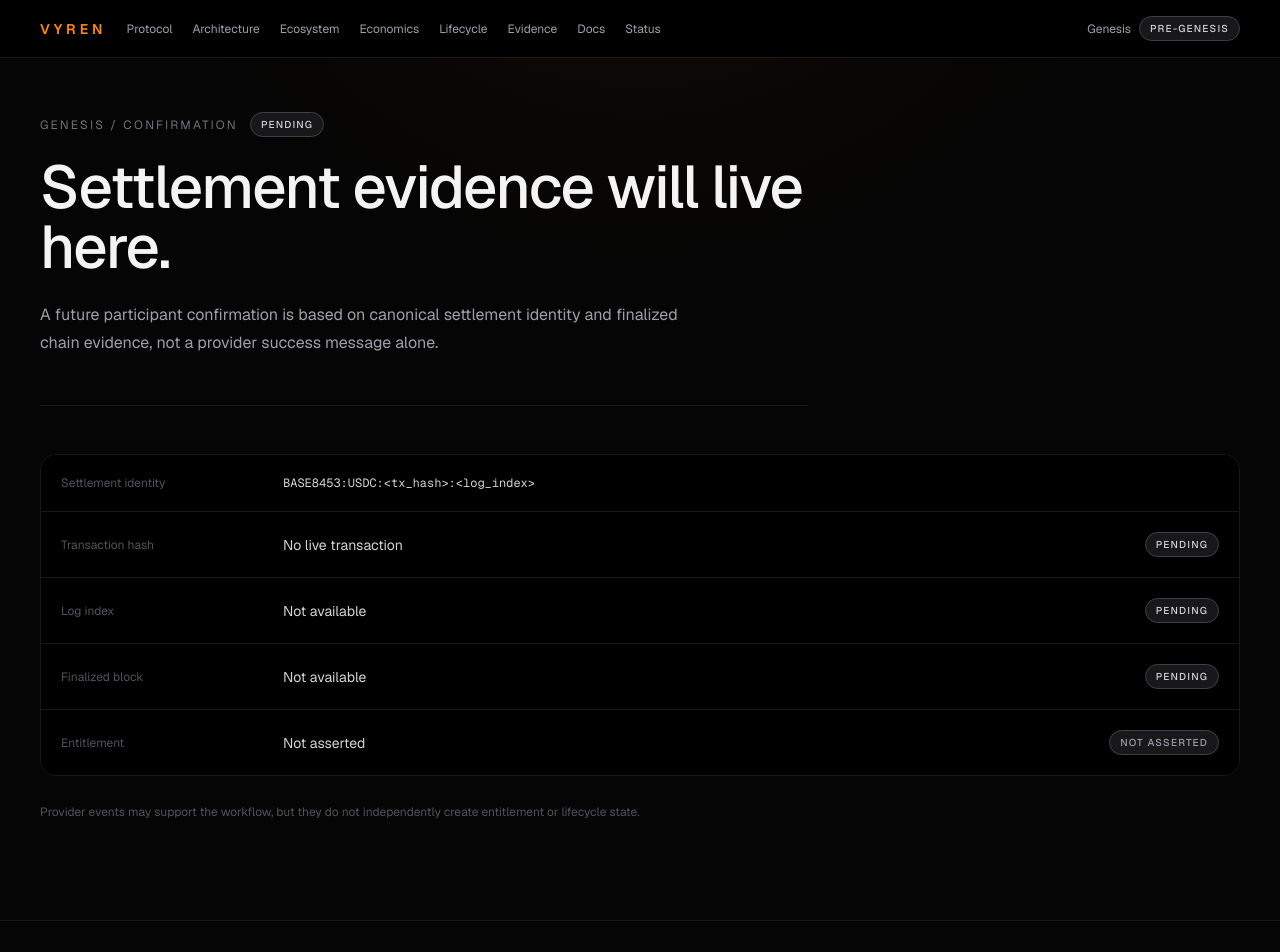
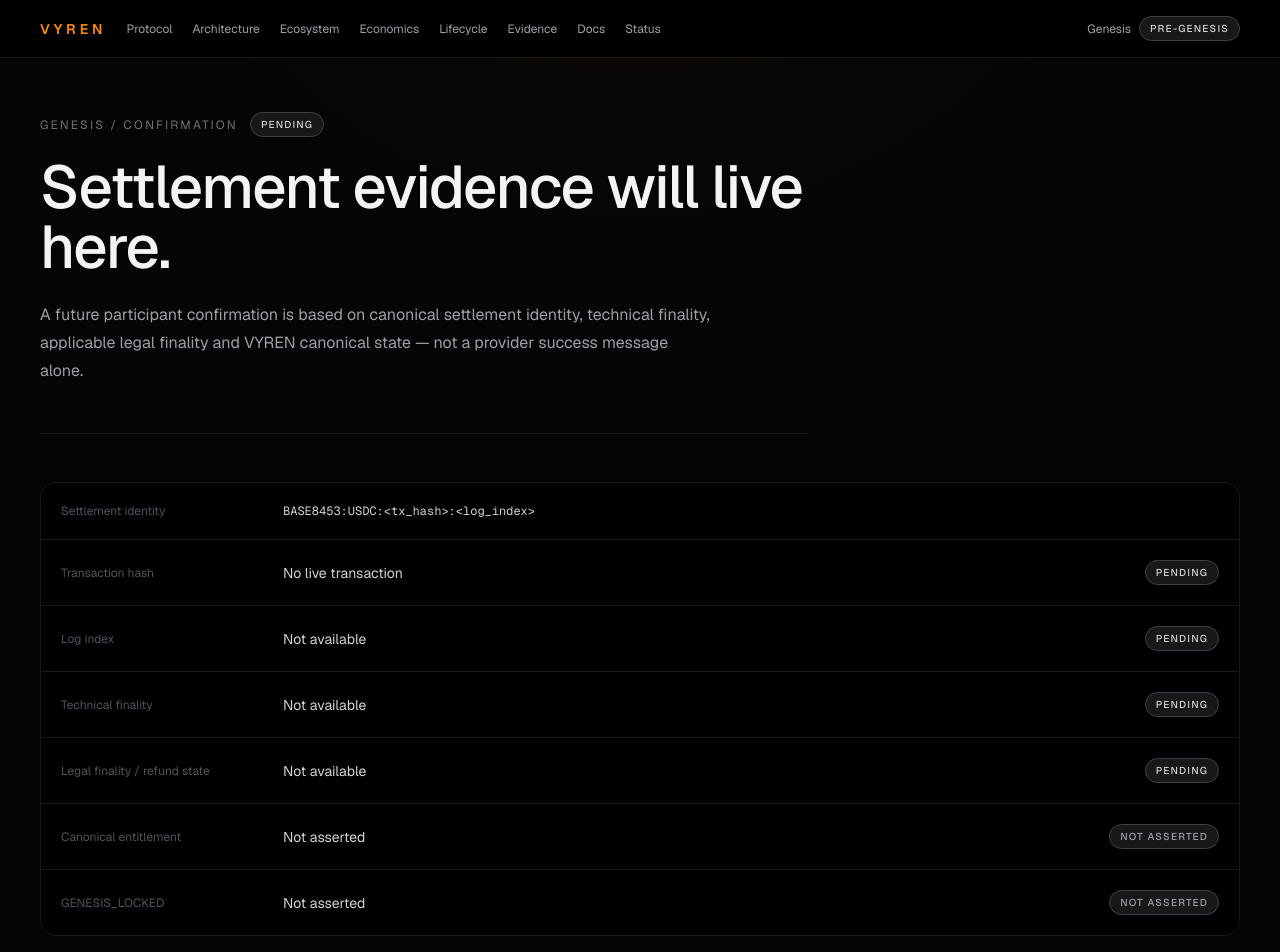
Before and after one commit to vyren-landing/website, a Next.js app: page /genesis/confirmation in a window 1280 px wide. Shown: the top 952 px of the page. Built offline with nearby package versions, Linux system fonts and the light colour scheme.

Commit message:
Order 8: expose technical and legal finality separately

```diff
--- a/app/genesis/confirmation/page.tsx
+++ b/app/genesis/confirmation/page.tsx
@@ -12,8 +12,10 @@
   { label: "Settlement identity", value: SETTLEMENT_PROFILE.identityFormat, mono: true },
   { label: "Transaction hash", value: "No live transaction", state: "PENDING" as const },
   { label: "Log index", value: "Not available", state: "PENDING" as const },
-  { label: "Finalized block", value: "Not available", state: "PENDING" as const },
-  { label: "Entitlement", value: "Not asserted", state: "NOT_ASSERTED" as const },
+  { label: "Technical finality", value: "Not available", state: "PENDING" as const },
+  { label: "Legal finality / refund state", value: "Not available", state: "PENDING" as const },
+  { label: "Canonical entitlement", value: "Not asserted", state: "NOT_ASSERTED" as const },
+  { label: "GENESIS_LOCKED", value: "Not asserted", state: "NOT_ASSERTED" as const },
 ] as const;
 
 export default function ConfirmationPage() {
@@ -21,13 +23,13 @@
     <SurfacePage
       eyebrow="Genesis / Confirmation"
       title="Settlement evidence will live here."
-      description="A future participant confirmation is based on canonical settlement identity and finalized chain evidence, not a provider success message alone."
+      description="A future participant confirmation is based on canonical settlement identity, technical finality, applicable legal finality and VYREN canonical state — not a provider success message alone."
       state="PENDING"
     >
       <BindingTable rows={rows} />
       <p className="mt-6 max-w-3xl text-xs leading-6 text-zinc-600">
         Provider events may support the workflow, but they do not independently
-        create entitlement or lifecycle state.
+        create entitlement, GENESIS_LOCKED state, funds-release eligibility or lifecycle state.
       </p>
     </SurfacePage>
   );
```
